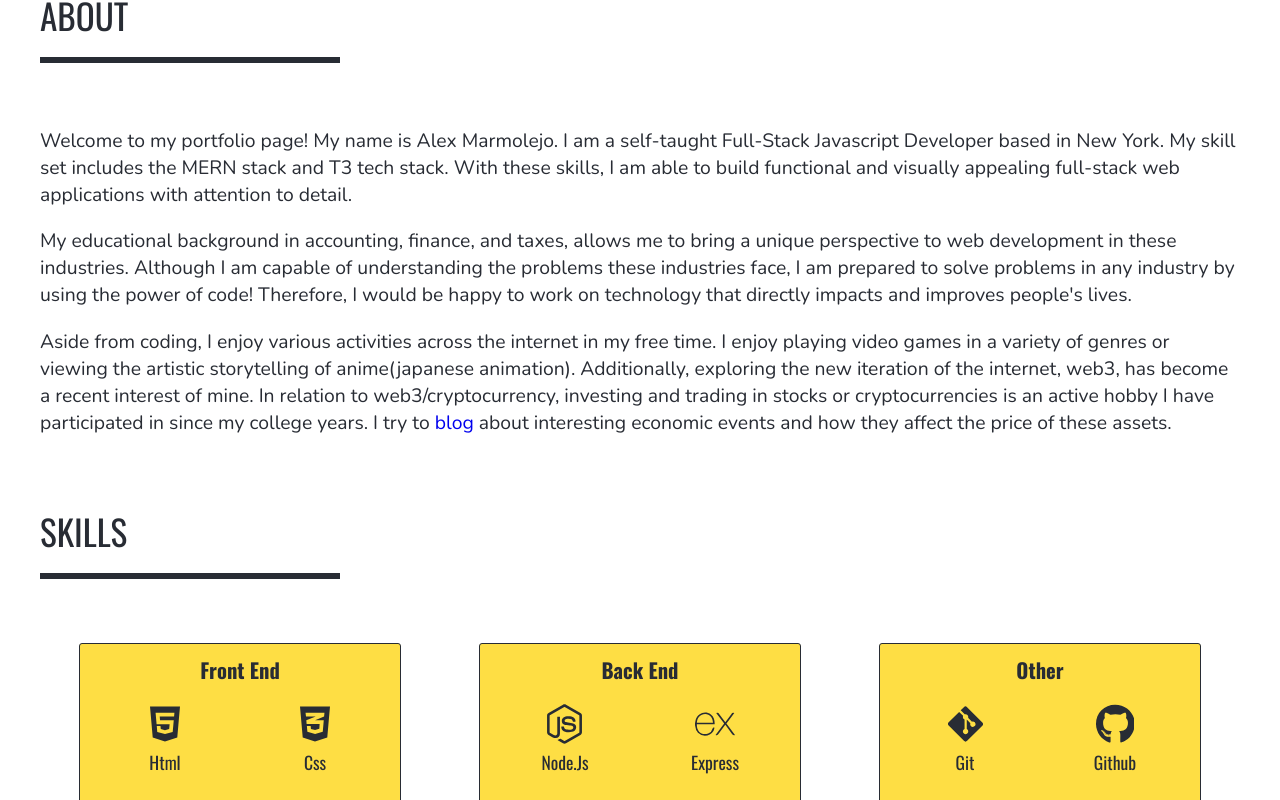
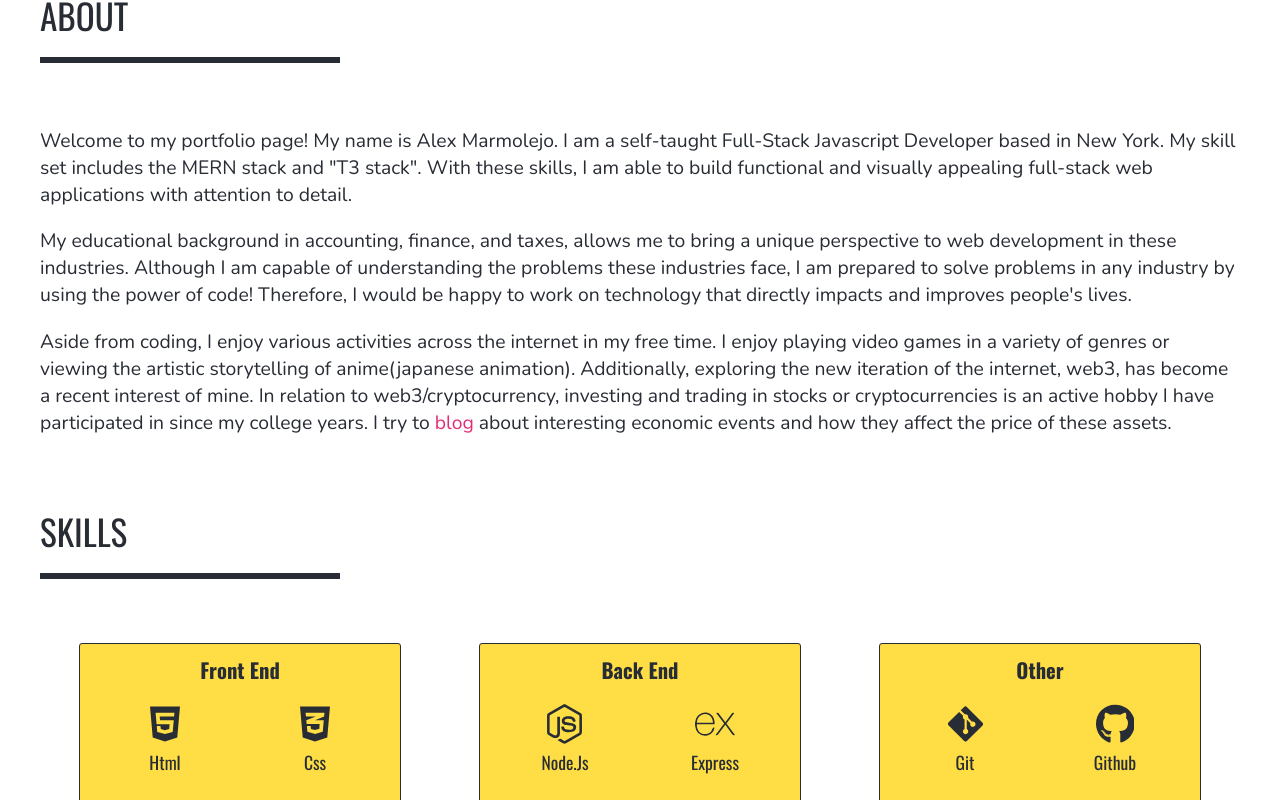
Before and after one commit to prosperitty/personal-website, a React (Create React App) app: page / in a window 1280 px wide. Shown: the part 800-1600 px from the top of the page. Built offline with nearby package versions, Linux system fonts and the light colour scheme; a web font is replaced by a local one.

Commit message:
change link colors for paragraphs and removed a project

```diff
--- a/src/App.css
+++ b/src/App.css
@@ -1,5 +1,14 @@
 a {
   text-decoration: none;
+
+}
+
+p > a:link {
+  color: #e32c76;
+}
+
+p > a:visited {
+  color: #d27fff;
 }
 
 .App-link {
--- a/src/components/About.js
+++ b/src/components/About.js
@@ -6,9 +6,9 @@ function About() {
       <p>
         Welcome to my portfolio page! My name is Alex Marmolejo. I am a
         self-taught Full-Stack Javascript Developer based in New York. My skill
-        set includes the MERN stack and T3 tech stack. With these skills, I am
-        able to build functional and visually appealing full-stack web
-        applications with attention to detail.
+        set includes the MERN stack and "T3 stack". With these skills, I am able
+        to build functional and visually appealing full-stack web applications
+        with attention to detail.
       </p>
       <p>
         My educational background in accounting, finance, and taxes, allows me
@@ -31,7 +31,7 @@ function About() {
         assets.
       </p>
     </div>
-  )
+  );
 }
 
-export default About
+export default About;
--- a/src/components/Projects.js
+++ b/src/components/Projects.js
@@ -72,7 +72,7 @@ function Projects(props) {
         />
       </Project>
 
-      <Project
+      {/* <Project
         preview={nextPreview}
         title='Personal Blog'
         alt='next.js personal blog preview'
@@ -95,7 +95,7 @@ function Projects(props) {
           class='project-stack-icon'
           vector={props.apiIcon}
         />
-      </Project>
+      </Project> */}
 
       <Project
         preview={blogPreview}
```
